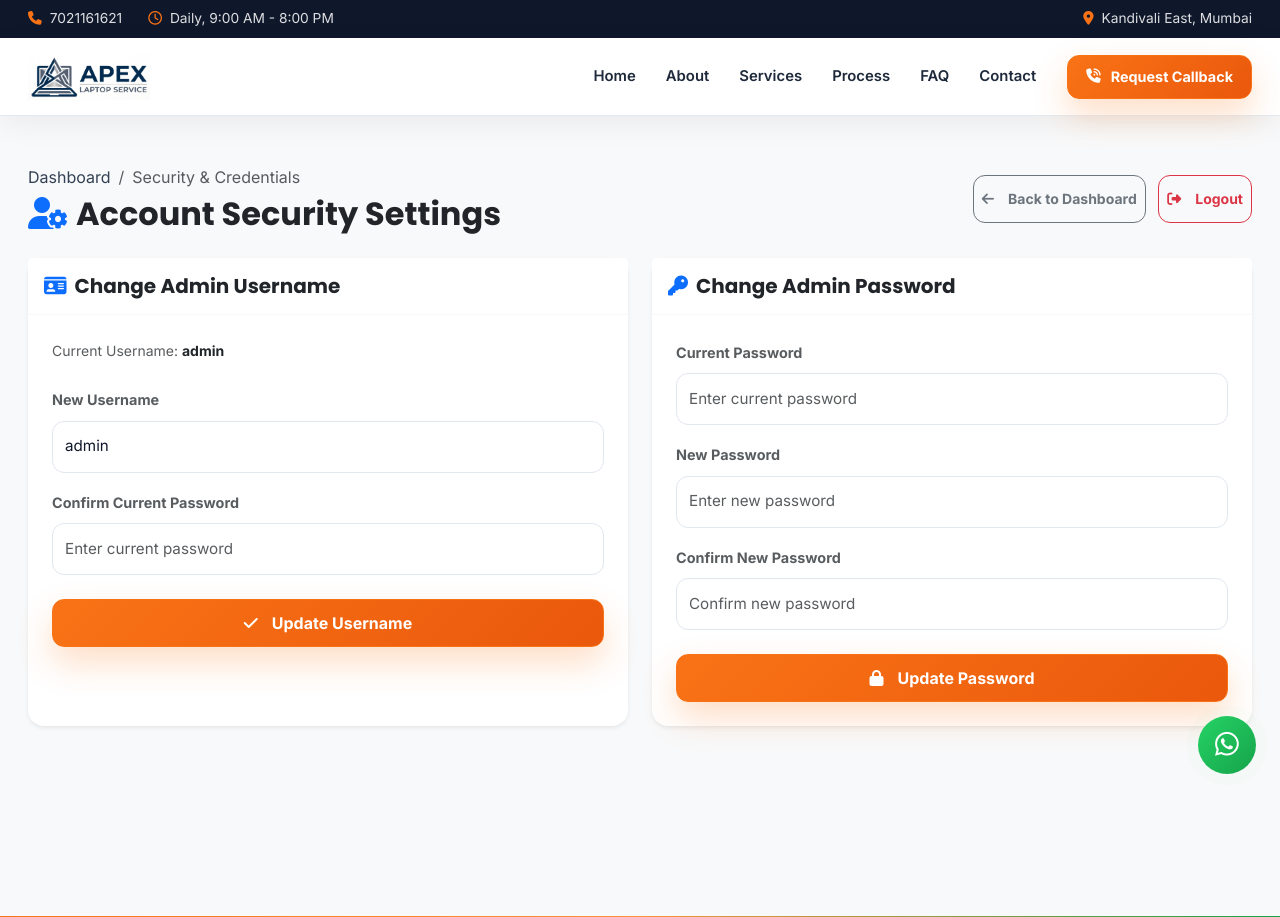
After one commit to hitman1221/Apex-laptop-service-center, a Flask app: page /admin/settings in a window 1280 px wide. The commit adds this page. Shown: the top 917 px of the page. Run offline with Flask 3, Linux system fonts and the light colour scheme; the visitor is signed in with stand-in values (Sample User, id 1); some libraries are stand-ins or nearby versions.

Commit message:
Add database-backed admin login security and change username/password settings

```diff
--- a/app/forms.py
+++ b/app/forms.py
@@ -12,6 +12,7 @@ from wtforms import (
 from wtforms.validators import (
     DataRequired,
     Email,
+    EqualTo,
     Length,
     Optional,
 )
@@ -171,3 +172,65 @@ class AdminLoginForm(FlaskForm):
     )
 
     submit = SubmitField("Login to Dashboard")
+
+
+class ChangeUsernameForm(FlaskForm):
+    """Form for store owner to change admin username."""
+
+    new_username = StringField(
+        "New Username",
+        validators=[
+            DataRequired(message="Please enter a new username."),
+            Length(
+                min=3,
+                max=80,
+                message="Username must be between 3 and 80 characters.",
+            ),
+        ],
+        render_kw={"placeholder": "Enter new username"},
+    )
+
+    current_password = PasswordField(
+        "Confirm with Current Password",
+        validators=[
+            DataRequired(message="Please enter current password to verify.")
+        ],
+        render_kw={"placeholder": "Enter current password"},
+    )
+
+    submit = SubmitField("Update Username")
+
+
+class ChangePasswordForm(FlaskForm):
+    """Form for store owner to change admin password."""
+
+    current_password = PasswordField(
+        "Current Password",
+        validators=[
+            DataRequired(message="Please enter your current password.")
+        ],
+        render_kw={"placeholder": "Enter current password"},
+    )
+
+    new_password = PasswordField(
+        "New Password",
+        validators=[
+            DataRequired(message="Please enter a new password."),
+            Length(
+                min=6,
+                message="New password must be at least 6 characters long.",
+            ),
+        ],
+        render_kw={"placeholder": "Enter new password"},
+    )
+
+    confirm_password = PasswordField(
+        "Confirm New Password",
+        validators=[
+            DataRequired(message="Please confirm your new password."),
+            EqualTo("new_password", message="Passwords must match."),
+        ],
+        render_kw={"placeholder": "Confirm new password"},
+    )
+
+    submit = SubmitField("Update Password")
--- a/app/routes.py
+++ b/app/routes.py
@@ -22,16 +22,22 @@ from app.content import (
     TESTIMONIALS,
     WHY_CHOOSE_US,
 )
-from app.forms import AdminLoginForm, EnquiryForm
+from app.forms import (
+    AdminLoginForm,
+    ChangePasswordForm,
+    ChangeUsernameForm,
+    EnquiryForm,
+)
 from app.services.enquiry_service import (
     EnquiryService,
     EnquiryServiceError,
 )
 from app.utils.auth import (
     admin_required,
+    get_current_admin,
     login_admin,
     logout_admin,
-    verify_admin_credentials,
+    verify_admin_user,
 )
 from app import db
 
@@ -135,8 +141,9 @@ def admin_login():
         username = form.username.data.strip()
         password = form.password.data.strip()
 
-        if verify_admin_credentials(username, password):
-            login_admin(username)
+        user = verify_admin_user(username, password)
+        if user:
+            login_admin(user)
             flash("Welcome, Store Owner! You are now logged in.", "success")
             return redirect(url_for("main.admin_enquiries"))
         else:
@@ -156,8 +163,9 @@ def admin_logout():
 
 @main_bp.get("/dashboard")
 @main_bp.get("/admin/enquiries")
+@admin_required
 def admin_enquiries():
-    """Render customer call requests and enquiry management dashboard directly for store owner."""
+    """Render customer call requests and enquiry management dashboard."""
 
     status = request.args.get("status", "all").strip().lower()
     enquiries = EnquiryService.get_all_enquiries(status=status)
@@ -172,6 +180,7 @@ def admin_enquiries():
 
 
 @main_bp.post("/admin/enquiries/<int:enquiry_id>/status")
+@admin_required
 def update_admin_enquiry_status(enquiry_id: int):
     """Update status of a customer enquiry."""
 
@@ -194,3 +203,79 @@ def update_admin_enquiry_status(enquiry_id: int):
     return redirect(
         request.referrer or url_for("main.admin_enquiries")
     )
+
+
+@main_bp.get("/admin/settings")
+@admin_required
+def admin_settings():
+    """Render store owner security and credentials settings page."""
+
+    current_admin = get_current_admin()
+    username_form = ChangeUsernameForm(new_username=current_admin.username if current_admin else "")
+    password_form = ChangePasswordForm()
+
+    return render_template(
+        "admin/settings.html",
+        current_admin=current_admin,
+        username_form=username_form,
+        password_form=password_form,
+    )
+
+
+@main_bp.post("/admin/change-username")
+@admin_required
+def admin_change_username():
+    """Process store owner username update."""
+
+    current_admin = get_current_admin()
+    username_form = ChangeUsernameForm()
+    password_form = ChangePasswordForm()
+
+    if username_form.validate_on_submit():
+        new_user = username_form.new_username.data.strip()
+        curr_pass = username_form.current_password.data.strip()
+
+        if not current_admin.check_password(curr_pass):
+            flash("Current password is incorrect. Unable to update username.", "danger")
+        else:
+            current_admin.username = new_user
+            db.session.commit()
+            login_admin(current_admin)
+            flash(f"Username successfully updated to '{new_user}'.", "success")
+            return redirect(url_for("main.admin_settings"))
+
+    return render_template(
+        "admin/settings.html",
+        current_admin=current_admin,
+        username_form=username_form,
+        password_form=password_form,
+    )
+
+
+@main_bp.post("/admin/change-password")
+@admin_required
+def admin_change_password():
+    """Process store owner password update."""
+
+    current_admin = get_current_admin()
+    username_form = ChangeUsernameForm(new_username=current_admin.username if current_admin else "")
+    password_form = ChangePasswordForm()
+
+    if password_form.validate_on_submit():
+        curr_pass = password_form.current_password.data.strip()
+        new_pass = password_form.new_password.data.strip()
+
+        if not current_admin.check_password(curr_pass):
+            flash("Current password is incorrect. Unable to update password.", "danger")
+        else:
+            current_admin.set_password(new_pass)
+            db.session.commit()
+            flash("Password successfully updated. Please use your new password next time.", "success")
+            return redirect(url_for("main.admin_settings"))
+
+    return render_template(
+        "admin/settings.html",
+        current_admin=current_admin,
+        username_form=username_form,
+        password_form=password_form,
+    )
--- /dev/null
+++ b/app/templates/admin/settings.html
@@ -0,0 +1,120 @@
+{% extends "base.html" %}
+
+{% block title %}
+    Store Owner Settings | {{ business.name }}
+{% endblock %}
+
+{% block content %}
+<section class="py-5 bg-light min-vh-100">
+    <div class="container">
+        <!-- Breadcrumb & Header -->
+        <div class="d-flex flex-wrap align-items-center justify-content-between mb-4 gap-3">
+            <div>
+                <nav aria-label="breadcrumb">
+                    <ol class="breadcrumb mb-1">
+                        <li class="breadcrumb-item"><a href="{{ url_for('main.admin_enquiries') }}">Dashboard</a></li>
+                        <li class="breadcrumb-item active" aria-current="page">Security & Credentials</li>
+                    </ol>
+                </nav>
+                <h1 class="h2 fw-bold text-dark mb-0">
+                    <i class="fa-solid fa-user-gear text-primary me-2"></i>Account Security Settings
+                </h1>
+            </div>
+            <div>
+                <a href="{{ url_for('main.admin_enquiries') }}" class="btn btn-outline-secondary btn-sm me-2">
+                    <i class="fa-solid fa-arrow-left me-1"></i> Back to Dashboard
+                </a>
+                <a href="{{ url_for('main.admin_logout') }}" class="btn btn-outline-danger btn-sm">
+                    <i class="fa-solid fa-right-from-bracket me-1"></i> Logout
+                </a>
+            </div>
+        </div>
+
+        <div class="row g-4">
+            <!-- Change Username Card -->
+            <div class="col-12 col-md-6">
+                <div class="card border-0 shadow-sm rounded-4 h-100">
+                    <div class="card-header bg-white py-3 border-bottom border-light">
+                        <h3 class="h5 fw-bold mb-0 text-dark">
+                            <i class="fa-solid fa-id-card text-primary me-2"></i>Change Admin Username
+                        </h3>
+                    </div>
+                    <div class="card-body p-4">
+                        <p class="small text-muted mb-4">
+                            Current Username: <strong class="text-dark">{{ current_admin.username }}</strong>
+                        </p>
+
+                        <form action="{{ url_for('main.admin_change_username') }}" method="POST" novalidate>
+                            {{ username_form.csrf_token }}
+
+                            <div class="mb-3">
+                                <label for="new_username" class="form-label fw-bold small text-muted">New Username</label>
+                                {{ username_form.new_username(class="form-control" + (" is-invalid" if username_form.new_username.errors else "")) }}
+                                {% for error in username_form.new_username.errors %}
+                                    <div class="invalid-feedback d-block">{{ error }}</div>
+                                {% endfor %}
+                            </div>
+
+                            <div class="mb-4">
+                                <label for="current_password" class="form-label fw-bold small text-muted">Confirm Current Password</label>
+                                {{ username_form.current_password(class="form-control" + (" is-invalid" if username_form.current_password.errors else "")) }}
+                                {% for error in username_form.current_password.errors %}
+                                    <div class="invalid-feedback d-block">{{ error }}</div>
+                                {% endfor %}
+                            </div>
+
+                            <button type="submit" class="btn btn-primary-custom w-100 fw-bold">
+                                <i class="fa-solid fa-check me-1"></i> Update Username
+                            </button>
+                        </form>
+                    </div>
+                </div>
+            </div>
+
+            <!-- Change Password Card -->
+            <div class="col-12 col-md-6">
+                <div class="card border-0 shadow-sm rounded-4 h-100">
+                    <div class="card-header bg-white py-3 border-bottom border-light">
+                        <h3 class="h5 fw-bold mb-0 text-dark">
+                            <i class="fa-solid fa-key text-primary me-2"></i>Change Admin Password
+                        </h3>
+                    </div>
+                    <div class="card-body p-4">
+                        <form action="{{ url_for('main.admin_change_password') }}" method="POST" novalidate>
+                            {{ password_form.csrf_token }}
+
+                            <div class="mb-3">
+                                <label for="current_password" class="form-label fw-bold small text-muted">Current Password</label>
+                                {{ password_form.current_password(class="form-control" + (" is-invalid" if password_form.current_password.errors else "")) }}
+                                {% for error in password_form.current_password.errors %}
+                                    <div class="invalid-feedback d-block">{{ error }}</div>
+                                {% endfor %}
+                            </div>
+
+                            <div class="mb-3">
+                                <label for="new_password" class="form-label fw-bold small text-muted">New Password</label>
+                                {{ password_form.new_password(class="form-control" + (" is-invalid" if password_form.new_password.errors else "")) }}
+                                {% for error in password_form.new_password.errors %}
+                                    <div class="invalid-feedback d-block">{{ error }}</div>
+                                {% endfor %}
+                            </div>
+
+                            <div class="mb-4">
+                                <label for="confirm_password" class="form-label fw-bold small text-muted">Confirm New Password</label>
+                                {{ password_form.confirm_password(class="form-control" + (" is-invalid" if password_form.confirm_password.errors else "")) }}
+                                {% for error in password_form.confirm_password.errors %}
+                                    <div class="invalid-feedback d-block">{{ error }}</div>
+                                {% endfor %}
+                            </div>
+
+                            <button type="submit" class="btn btn-primary-custom w-100 fw-bold">
+                                <i class="fa-solid fa-lock me-1"></i> Update Password
+                            </button>
+                        </form>
+                    </div>
+                </div>
+            </div>
+        </div>
+    </div>
+</section>
+{% endblock %}
```
Also changed, not shown: app/__init__.py (+9 -0 lines), app/models.py (+34 -0 lines), app/templates/admin/enquiries.html (+5 -2 lines), app/utils/auth.py (+28 -13 lines).
